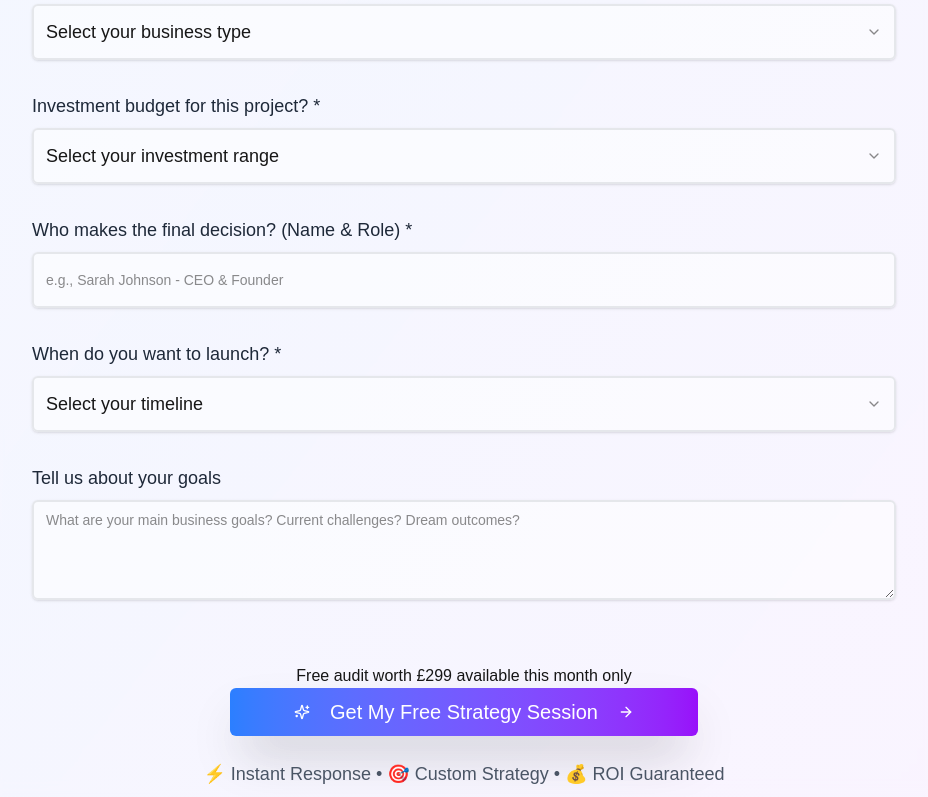
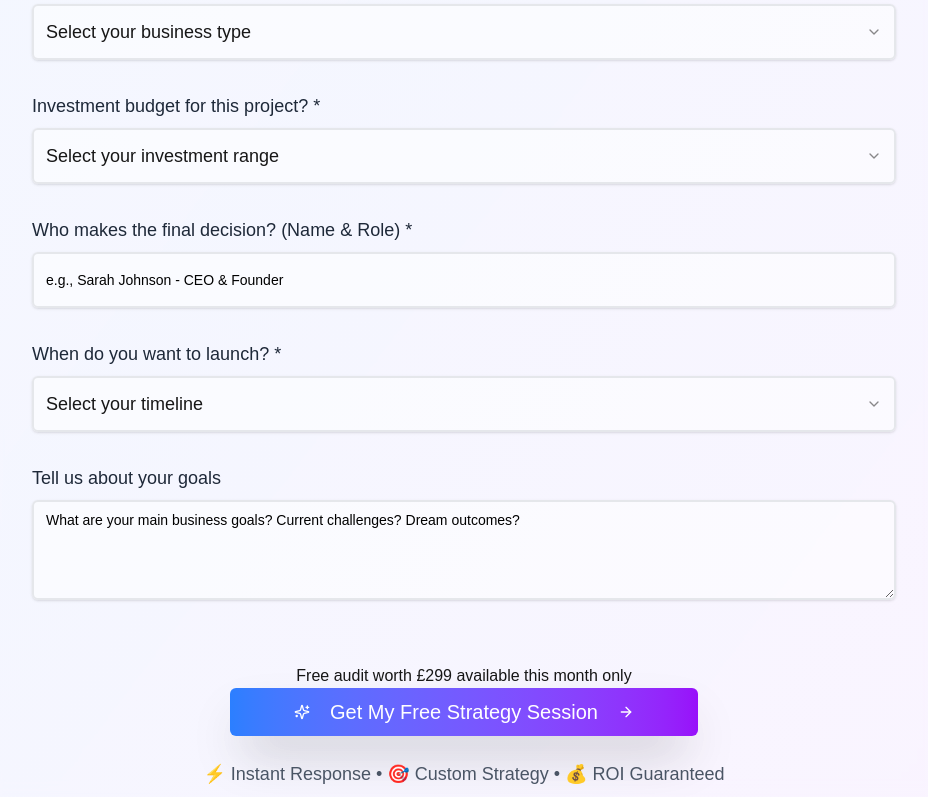
Before and after one commit to zsyborg/eMerchandising, a Next.js app: page / in a window 1280 px wide. Shown: the part 3574-4371 px from the top of the page, without its empty margins (176-1104 px from the left). Built offline with nearby package versions, Linux system fonts and the light colour scheme; no server answers.

Commit message:
made placeholders pitch black color

```diff
--- a/src/app/globals.css
+++ b/src/app/globals.css
@@ -48,3 +48,16 @@ option {
     font-size: clamp(2rem, 6vw, 3rem);
   }
 }
+
+
+input::placeholder{
+  color: #000000;
+}
+
+select::placeholder{
+  color: #000000;
+}
+
+textarea::placeholder{
+  color: #000000;
+}
```
